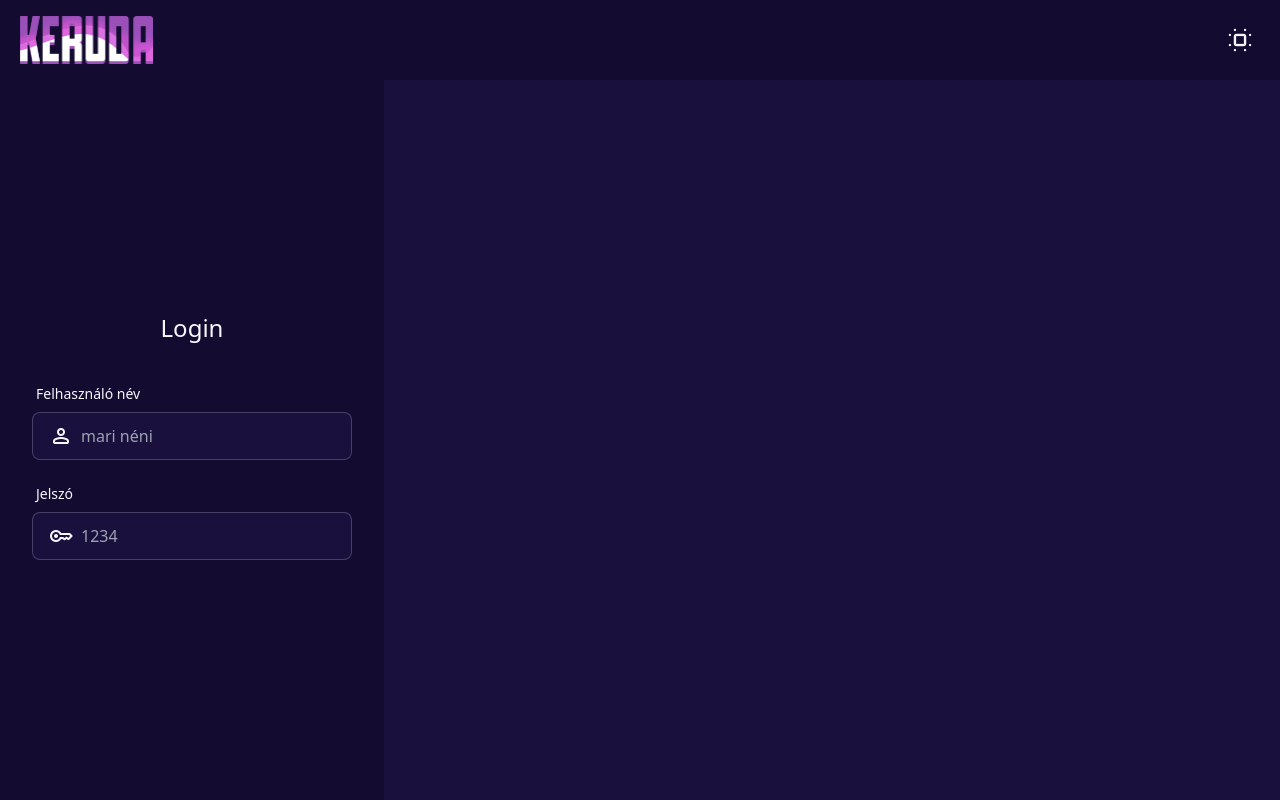
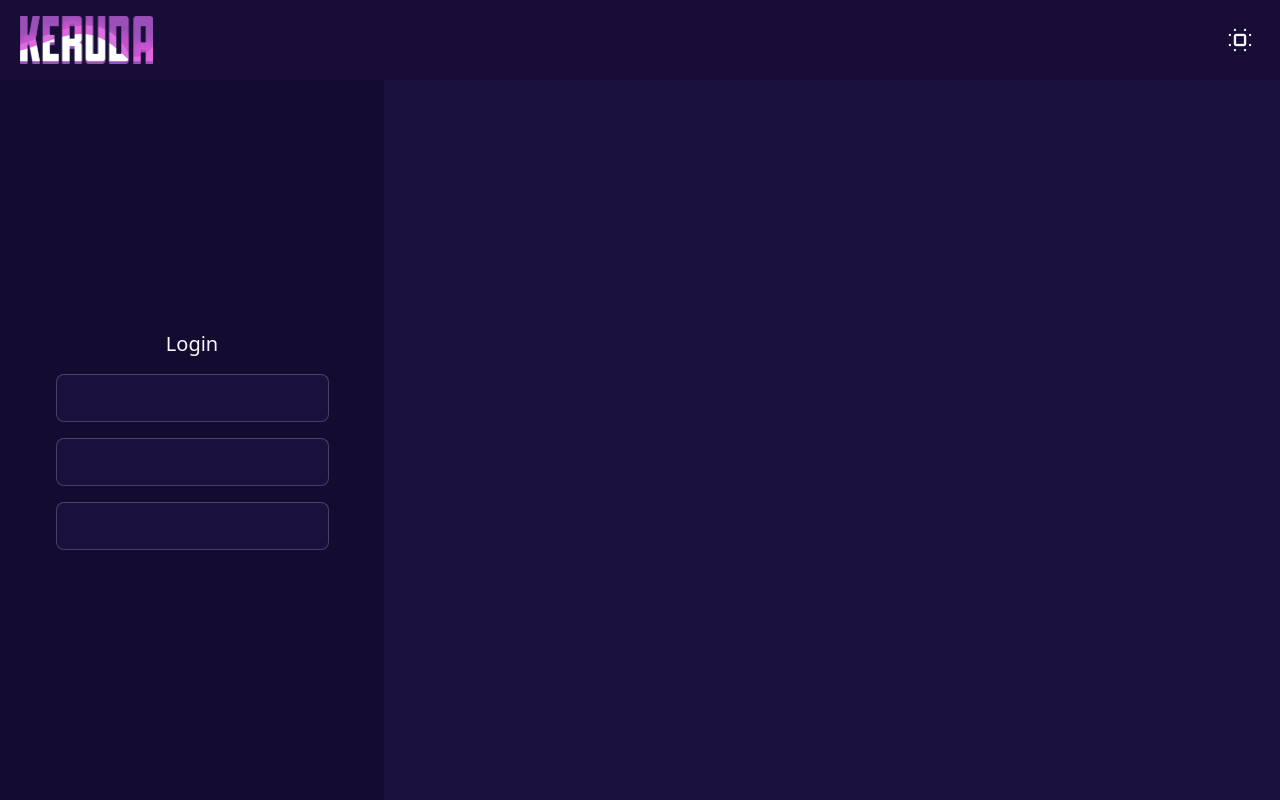
Before and after one commit to UlTinyDev/KerudaProject, a SvelteKit app: page /app in a window 1280 px wide. Built offline with nearby package versions, Linux system fonts and the light colour scheme.

Commit message:
updated login page

```diff
--- a/src/app.css
+++ b/src/app.css
@@ -1,3 +1,9 @@
 @tailwind base;
 @tailwind components;
 @tailwind utilities;
+
+@layer utilities {
+    .fix-login {
+        height: calc(100svh - 5em);
+    }
+}
--- /dev/null
+++ b/src/lib/components/NavbarSelection/End.svelte
@@ -0,0 +1,3 @@
+<button class="mr-2 btn btn-square btn-ghost">
+  <p class="material-symbols-rounded text-3xl">switch_access</p>
+</button>
--- /dev/null
+++ b/src/lib/components/NavbarSelection/Start.svelte
@@ -0,0 +1,3 @@
+<div class="flex-1">
+  <img src="keruda_logo.png" alt="Logo" class="h-12 ml-3 mt-2 mb-2" />
+</div>
--- a/src/routes/+layout.svelte
+++ b/src/routes/+layout.svelte
@@ -1,18 +1,20 @@
 <script>
+  import Center from "$lib/components/NavbarSelection/Center.svelte";
+  import End from "$lib/components/NavbarSelection/End.svelte";
+  import Start from "$lib/components/NavbarSelection/Start.svelte";
   import "../app.css";
 </script>
 
 <html lang="en" data-theme="synthwave"></html>
-<div class="sticky top-0">
-  <nav class="sticky navbar bg-base-300">
-    <div class="flex-1">
-      <img src="keruda_logo.png" alt="Logo" class="h-12 ml-3 mt-2 mb-2" />
+
+<div class="text-base-content sticky top-0 z-30">
+  <nav class="navbar bg-base-200">
+    <div class="navbar-start">
+      <Start></Start>
     </div>
-    <div class="flex-none">
-      <button class="mr-2 btn btn-square btn-ghost">
-        <p class="material-symbols-rounded text-3xl">switch_access</p>
-      </button>
-    </div>
+    <div class="navbar-center"><Center></Center></div>
+    <div class="navbar-end"><End></End></div>
   </nav>
 </div>
+
 <slot />
--- a/src/routes/app/+page.svelte
+++ b/src/routes/app/+page.svelte
@@ -2,26 +2,14 @@
   import FormInput from "$lib/components/FormInput.svelte";
 </script>
 
-<div class="w-96 bg-base-300 flex items-center login">
-  <form class="w-full flex flex-col items-center">
-    <p class="text-2xl mb-6">Login</p>
-
-    <FormInput
-      placeholder="mari néni"
-      cornerPlaceholder="Felhasználó név"
-      icon="person"
-    />
-    <!-- <FormInput
-      placeholder="xx_amongus_slayer@yahoo.com"
-      cornerPlaceholder="Email"
-      icon="email"
-    /> -->
-    <FormInput placeholder="1234" cornerPlaceholder="Jelszó" icon="key" />
+<!-- TODO: Make the rest of the login page -->
+<div
+  class="h-full w-full grid place-items-center sm:fix-login sm:bg-base-300 pt-36 sm:pt-0 sm:w-96"
+>
+  <form class="text-center">
+    <p class="text-xl">Login</p>
+    <FormInput></FormInput>
+    <FormInput></FormInput>
+    <FormInput></FormInput>
   </form>
 </div>
-
-<style>
-  .login {
-    height: calc(100svh - 5em);
-  }
-</style>
```
Also changed, not shown: src/lib/components/NavbarSelection/Center.svelte (added).
